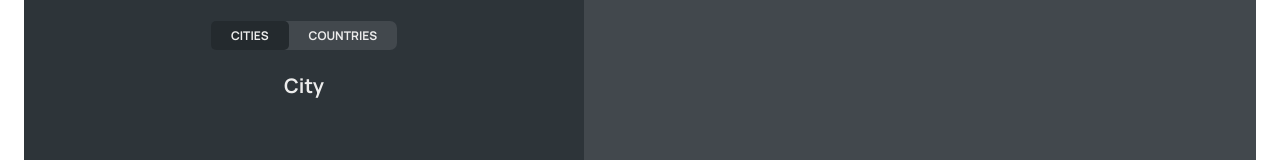
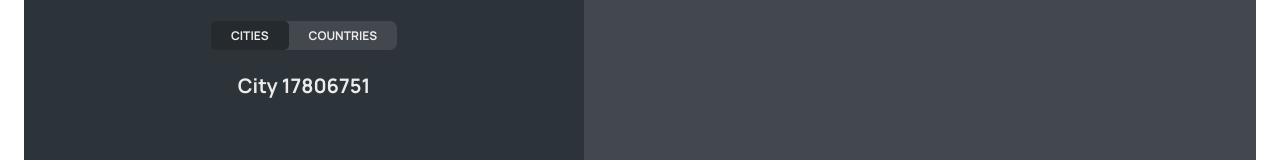
Before and after one commit to ChiefLopes/WorldWise, a React (Vite) app: page /app/cities/17806751 in a window 1280 px wide. Shown: the part 151-311 px from the top of the page. Built offline with nearby package versions, Linux system fonts and the light colour scheme; data requests are answered from the project's data file.

Commit message:
modified the city.js component

```diff
--- a/src/Components/City.jsx
+++ b/src/Components/City.jsx
@@ -1,3 +1,4 @@
+import { useParams } from "react-router-dom";
 import styles from "./City.module.css";
 
 const formatDate = (date) =>
@@ -9,6 +10,9 @@ const formatDate = (date) =>
   }).format(new Date(date));
 
 function City() {
+    const { id } = useParams();
+
+
   // TEMP DATA
   const currentCity = {
     cityName: "Lisbon",
@@ -19,7 +23,7 @@ function City() {
 
     const { cityName, emoji, date, notes } = currentCity;
 
-    return <h1>City</h1>
+    return <h1>City {id}</h1>
 
 //   return (
 //     <div className={styles.city}>
```
